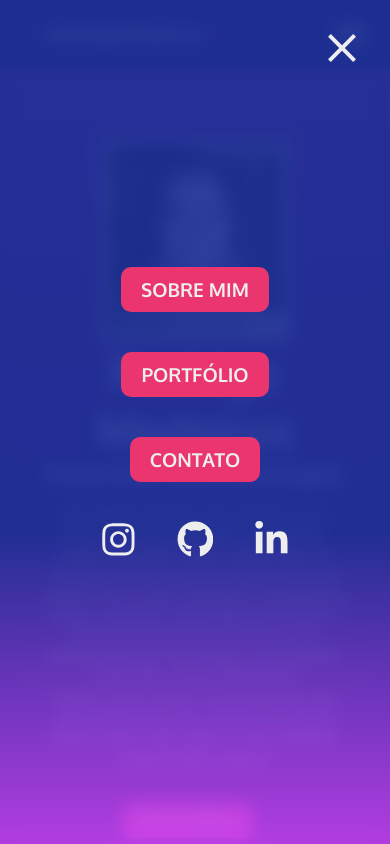
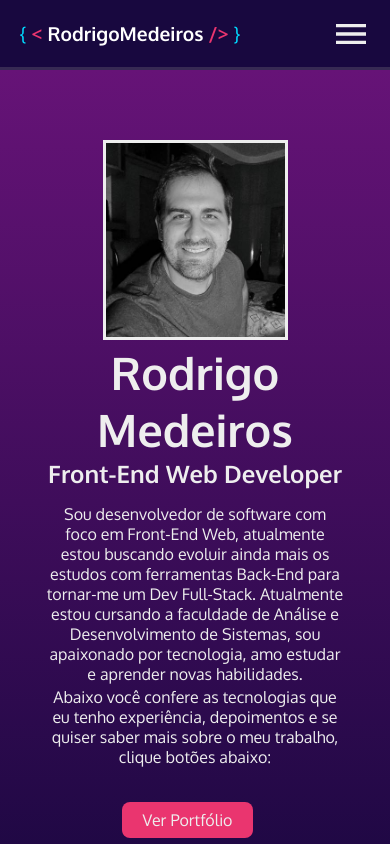
Before and after one commit to rodrigoamb/mypage, a React (Create React App) app: page / in a window 390 px wide. Shown: the top 844 px of the page. Built offline with nearby package versions, Linux system fonts and the light colour scheme.

Commit message:
ajuste state menu mobile

```diff
--- a/src/components/HeaderTop/HeaderTopStyles.js
+++ b/src/components/HeaderTop/HeaderTopStyles.js
@@ -14,7 +14,6 @@ export const Container = styled.div`
 
     .limit-content {
       width: 85%;
-      /* background-color: red; */
       display: flex;
       flex-direction: row;
       align-items: center;
--- a/src/components/Menu/MenuStyles.js
+++ b/src/components/Menu/MenuStyles.js
@@ -6,8 +6,8 @@ export const ContainerMenu = styled.nav`
   background: rgb(204, 70, 252);
   background: linear-gradient(
     0deg,
-    rgba(204, 70, 252, 0.85) 0%,
-    rgba(30, 50, 154, 0.8995973389355743) 37%
+    rgba(204, 70, 252, 0.9) 0%,
+    rgba(30, 50, 154, 0.9) 37%
   );
   backdrop-filter: blur(8px);
   display: flex;
--- a/src/routes.js
+++ b/src/routes.js
@@ -15,7 +15,7 @@ import Menu from './components/Menu/Menu';
 import { useState } from 'react';
 
 const RoutesApp = () => {
-  const [menuIsVisible, setMenuIsVisible] = useState(true);
+  const [menuIsVisible, setMenuIsVisible] = useState(false);
 
   return (
     <BrowserRouter>
```
